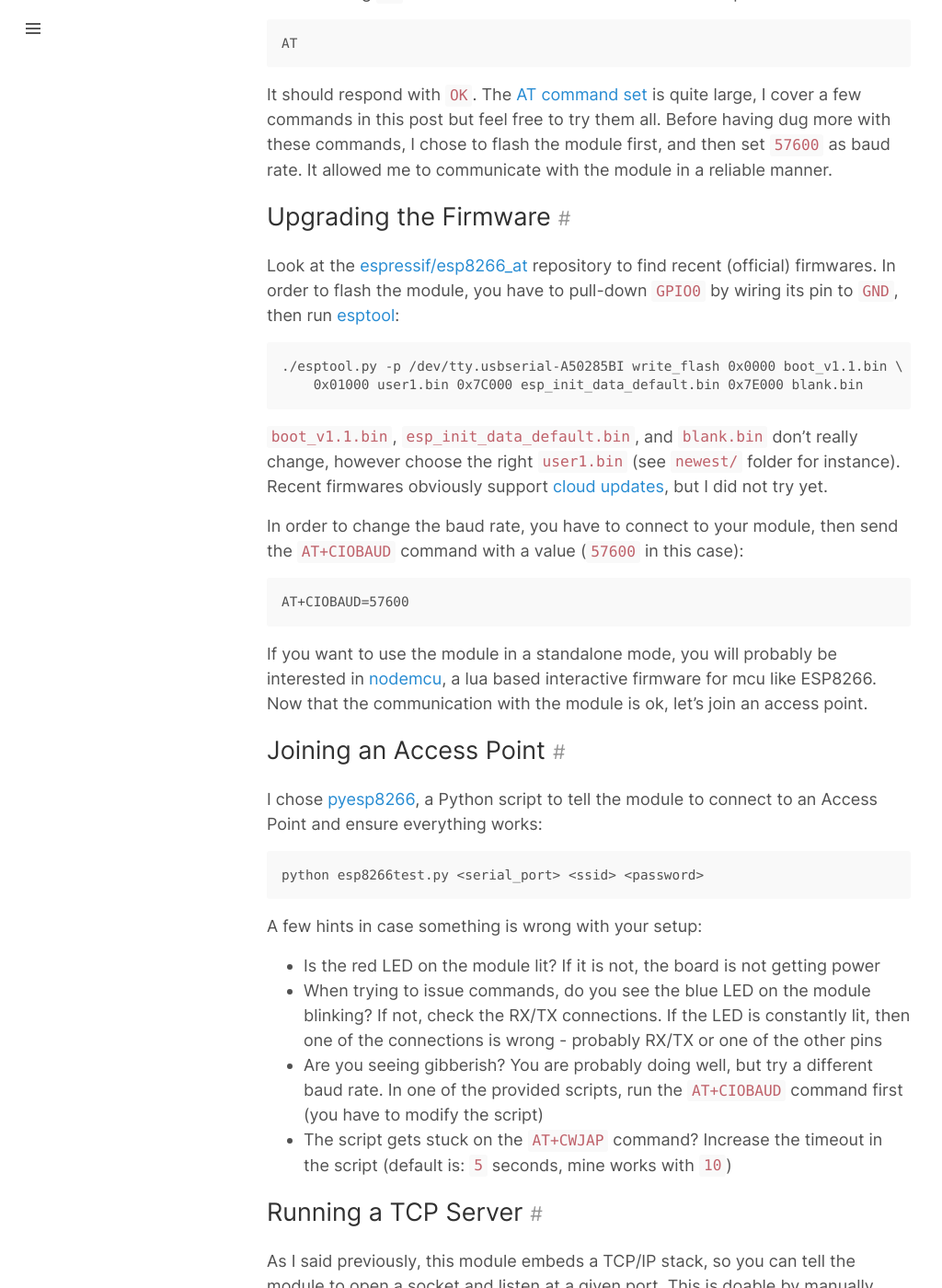
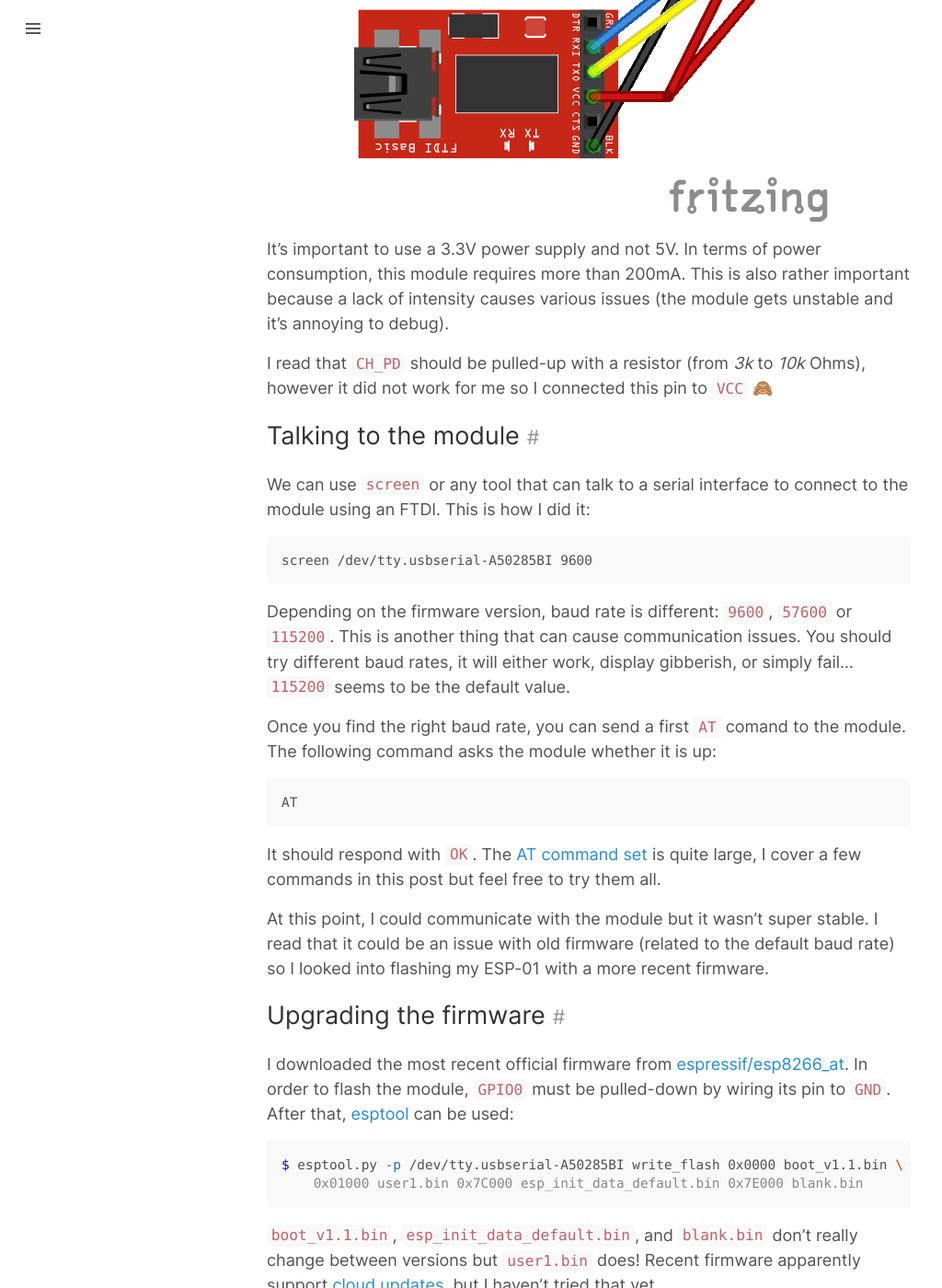
Before and after one commit to willdurand/willdurand.github.io, a Jekyll site: the page built from _posts/2015-03-17-playing-with-a-esp8266-wifi-module.md, in a window 1280 px wide and 1400 px high, scrolled down 1656 px. Shown: the whole window at 92% size, without its empty margins (0-1024 px from the left). Built offline with Jekyll 4.4.1, drawn with Linux system fonts in a browser that asks for light colours; some of the changed text lies outside the part shown.

Commit message:
proofread esp8266 article

````diff
--- a/_posts/2015-03-17-playing-with-a-esp8266-wifi-module.md
+++ b/_posts/2015-03-17-playing-with-a-esp8266-wifi-module.md
@@ -1,176 +1,164 @@
 ---
 layout: post
 location: Clermont-Fd Area, France
-tags: ["arduino", "coffuino"]
-title: "Playing With a ESP8266 WiFi Module"
+title: "Playing with a ESP8266 WiFi module"
 image: /images/posts/2015/esp/wiring.jpg
 tweet_id: 577852966130069505
 updates:
   - date: 2015-03-26
     content: >-
-      I open-sourced [EspWiFi](https://github.com/willdurand/EspWiFi), a Arduino
-      driver for the ESP8266 WiFi Module.
+      ~~I open-sourced EspWiFi, a Arduino driver for the ESP8266 WiFi Module.~~
+  - date: 2022-07-25
+    content: I proofread this article and fixed some links.
 ---
 
-Lately, I started to play with some [Arduino](http://arduino.cc/)-based
-technologies after having made my very own [Arduino
-DIY](http://redmine.acolab.fr/projects/yabbas-v1/wiki/YABBAS) at
-[AcoLab](http://acolab.fr/), a hackerspace based in Clermont-Fd. My new world
-domination plan, named **coffuino**, is to put a coffee machine over the
-Internets. I will write more on this project in the coming weeks, but as you may
-imagine for now, this project requires an Internet connection, hence the aim of
-this article. Let me introduce the **ESP8266 WiFi Module**, courtesy of
-[Paul](https://twitter.com/disk_91).
+I started to play with some [Arduino][]-based technologies after having built my
+very own [Arduino board][arduino diy] at [AcoLab](https://acolab.fr/)[^1] a few
+weeks ago. I've been working on a project to connect a coffee machine to the
+Internets. In this article, I introduce the ESP8266 WiFi module, courtesy of
+[Paul](https://twitter.com/disk_91), from a "user perspective".
 
-![](/images/posts/2015/esp/esp8266.jpg)
+[^1]: AcoLab is a hackerspace based in Clermont-Fd, France.
 
-This is a serial module with a built-in TCP/IP stack, so you can use it
-standalone but you will be likely limited. You need a
-[FTDI](https://en.wikipedia.org/wiki/FTDI) to connect this module to your
-computer, and start communicating with it. _FTDI_ is a common name for
-**USB-to-TTL** (or serial) converter, FTDI being the company making and selling
-these products.
+![](/images/posts/2015/03/esp8266.jpg)
+
+I have a ESP-01 module (ESP8266 being a microchip with its own built-in TCP/IP
+stack). It is possible to program and use this module without any other board
+but the module isn't super powerful. In case you're interested, [nodemcu][] is a
+lua-based interactive firmware worth taking a look! The alternative approach is
+to pair this module with another micro-controller like an Arduino. That's how I
+want to use this WiFi module in the future.
+
+We can get started with just a computer, though. A [FTDI][] is needed to connect
+the module to it. _FTDI_ is a common name for **USB-to-TTL** (or serial)
+converter, FTDI being the company making and selling these products.
 
 ## Wiring
 
-I got a _ESP-01_ version of this module, which has 8 pins: `VCC`, `GND`,
+As mentioned previously, I have a ESP-01, which has 8 pins: `VCC`, `GND`,
 `CH_PD`, `TX`, `RX`, `RST`, `GPIO0`, and `GPIO1`. Wiring the module is not
-complicated and should be the same for all versions of this module:
+super complicated:
 
 - `VCC` needs **3.3V**
 - `CH_PD` has to be pulled-up (meaning it has to be connected to 3.3V as well)
 - `GND` is connected to FTDI's `GND` pin
-- `RX` is connected to FTDI's `TX` pin, because you want to create a loop: `RX` -> `TX` => `RX` -> `TX`
+- `RX` is connected to FTDI's `TX` pin, because we want to create a loop: `RX`
+  -> `TX` => `RX` -> `TX`
 - `TX` is connected to FTDI's `RX` pin
 - other pins are left floating
 
-![](/images/posts/2015/esp/sketch.png)
+![](/images/posts/2015/03/sketch.png)
 
-The important detail here is that this module needs 3.3V, not 5V which is what
-most FTDIs supply. Mine has a jumper to supply either 3.3V or 5V. In case yours
-only supplies 5V, you need a [voltage
-devider](https://en.wikipedia.org/wiki/Voltage_divider). Talking about power,
-this module requires more than 200mA, so use a dedicated power supplier for it.
-**This is really important** because a lack of intensity causes various issues!
+It's important to use a 3.3V power supply and not 5V. In terms of power
+consumption, this module requires more than 200mA. This is also rather important
+because a lack of intensity causes various issues (the module gets unstable and
+it's annoying to debug).
 
 I read that `CH_PD` should be pulled-up with a resistor (from _3k_ to _10k_
-Ohms), however it did not work for me, so I connected this pin to `VCC`.
+Ohms), however it did not work for me so I connected this pin to `VCC` 🙈
 
-## Connecting the Module
+## Talking to the module
 
-Now you can plug your USB cable to your laptop and try to reach your module
-using `screen` or any tool that can talk to a serial interface:
+We can use `screen` or any tool that can talk to a serial interface to connect
+to the module using an FTDI. This is how I did it:
 
-    screen /dev/tty.usbserial-A50285BI 9600
+```
+screen /dev/tty.usbserial-A50285BI 9600
+```
 
 Depending on the firmware version, baud rate is different: `9600`, `57600` or
-`115200`. This is another thing that can cause communication issues. Try
-different baud rates, it will either work, display gibberish, or simply fail...
-`115200` seems to be the default value, however most FTDIs are not able to work
-well at such a rate.
+`115200`. This is another thing that can cause communication issues. You should
+try different baud rates, it will either work, display gibberish, or simply
+fail... `115200` seems to be the default value.
 
-Once you find a decent baud rate, you can send a first **AT** comand to the
-module. The following `AT` command asks the module whether it is up:
+Once you find the right baud rate, you can send a first `AT` comand to the
+module. The following command asks the module whether it is up:
 
-    AT
+```
+AT
+```
 
-It should respond with `OK`. The [AT command
-set](https://github.com/espressif/esp8266_at/wiki/AT_Description) is quite
-large, I cover a few commands in this post but feel free to try them all.
-Before having dug more with these commands, I chose to flash the module first,
-and then set `57600` as baud rate. It allowed me to communicate with the module
-in a reliable manner.
+It should respond with `OK`. The [AT command set][] is quite large, I cover a
+few commands in this post but feel free to try them all.
 
-## Upgrading the Firmware
+At this point, I could communicate with the module but it wasn't super stable. I
+read that it could be an issue with old firmware (related to the default baud
+rate) so I looked into flashing my ESP-01 with a more recent firmware.
 
-Look at the
-[espressif/esp8266_at](https://github.com/espressif/esp8266_at/tree/master/bin)
-repository to find recent (official) firmwares. In order to flash the module,
-you have to pull-down `GPIO0` by wiring its pin to `GND`, then run
-[esptool](https://github.com/themadinventor/esptool):
+## Upgrading the firmware
 
-    ./esptool.py -p /dev/tty.usbserial-A50285BI write_flash 0x0000 boot_v1.1.bin \
-        0x01000 user1.bin 0x7C000 esp_init_data_default.bin 0x7E000 blank.bin
+I downloaded the most recent official firmware from [espressif/esp8266_at][]. In
+order to flash the module, `GPIO0` must be pulled-down by wiring its pin to
+`GND`. After that, [esptool](https://github.com/themadinventor/esptool) can be
+used:
+
+``` console
+$ esptool.py -p /dev/tty.usbserial-A50285BI write_flash 0x0000 boot_v1.1.bin \
+    0x01000 user1.bin 0x7C000 esp_init_data_default.bin 0x7E000 blank.bin
+```
 
 `boot_v1.1.bin`, `esp_init_data_default.bin`, and `blank.bin` don't really
-change, however choose the right `user1.bin` (see `newest/` folder for
-instance). Recent firmwares obviously support [cloud
-updates](http://blog.electrodragon.com/cloud-updating-your-wi07c-esp8266-now/),
-but I did not try yet.
+change between versions but `user1.bin` does! Recent firmware apparently support
+[cloud updates][], but I haven't tried that yet.
 
-In order to change the baud rate, you have to connect to your module, then send
-the `AT+CIOBAUD` command with a value (`57600` in this case):
+In order to change the baud rate, connect to your module and send the
+`AT+CIOBAUD` command with a value (`57600` in this case):
 
-    AT+CIOBAUD=57600
+```
+AT+CIOBAUD=57600
+```
 
-If you want to use the module in a standalone mode, you will probably be
-interested in [nodemcu](https://github.com/nodemcu/nodemcu-firmware), a lua
-based interactive firmware for mcu like ESP8266.
-Now that the communication with the module is ok, let's join an access point.
+Now that the communication with the module is OK, let's join an access point.
 
-## Joining an Access Point
+## Joining an access point
 
-I chose [pyesp8266](https://github.com/guyz/pyesp8266), a Python script to tell
-the module to connect to an Access Point and ensure everything works:
+I used [pyesp8266](https://github.com/guyz/pyesp8266) to talk to the module and
+connect to an Access Point. This tool offers a thin abstraction layer on top of
+some more AT commands:
 
-    python esp8266test.py <serial_port> <ssid> <password>
+```console
+$ python esp8266test.py <serial_port> <ssid> <password>
+```
 
-A few hints in case something is wrong with your setup:
+A few hints in case something goes wrong:
 
 - Is the red LED on the module lit? If it is not, the board is not getting
-  power
+  power.
 - When trying to issue commands, do you see the blue LED on the module blinking?
   If not, check the RX/TX connections. If the LED is constantly lit, then one of
-  the connections is wrong - probably RX/TX or one of the other pins
-- Are you seeing gibberish? You are probably doing well, but try a different
-  baud rate. In one of the provided scripts, run the `AT+CIOBAUD` command first
-  (you have to modify the script)
+  the connections is wrong (probably RX/TX).
+- Are you seeing gibberish? Try a different baud rate. In one of the provided
+  scripts, run the `AT+CIOBAUD` command first (modify the script).
 - The script gets stuck on the `AT+CWJAP` command? Increase the timeout in the
-  script (default is: `5` seconds, mine works with `10`)
+  script (default is: `5` seconds, mine works better with `10`).
 
-## Running a TCP Server
+## Running a TCP server
 
-As I said previously, this module embeds a TCP/IP stack, so you can tell the
-module to open a socket and listen at a given port. This is doable by manually
-sending `AT` commands or by using the `esp8266server.py` script, bundled with the
-`pyesp8266` tool:
+As I wrote previously, this module embeds a TCP/IP stack, which allows the
+module to open a socket and listen to a given port (among other things). This is
+doable by manually sending `AT` commands or by using the `esp8266server.py`
+script (bundled with the `pyesp8266` tool).
 
-![](/images/posts/2015/esp/screen.png)
+![](/images/posts/2015/03/screen.png)
 
-The script runs a simple TCP server on port `80` by sending the following `AT`
+This script runs a simple TCP server on port `80` by sending the following `AT`
 commands:
 
-    # allow multiple connections
-    AT+CIPMUX=1
+```
+# allow multiple connections
+AT+CIPMUX=1
 
-    # run a TCP server on port 80
-    AT+CIPSERVER=1,80
+# run a TCP server on port 80
+AT+CIPSERVER=1,80
+```
 
-In case you did not notice, it also send the `AT+CIFSR` to retrieve the IP
-address. Browsing it will give you a message starting wit `GOT IT!`
-
-## Coffuino, You Said?
-
-**coffuino** is the project I am working on during my spare time, and it needs
-an Internet connection. I used this WiFi module and implemented a library to
-manage it in C++, which should be opensourced soon.
-There are a few libraries for Arduino, but I did not find any simple library
-that worked with my setup (my Arduino only has one hardware serial for instance).
-
-The picture below is the prototype of **coffuino** (PS: you will find more
-teasers on [Twitter](https://twitter.com/couac)):
-
-![](/images/posts/2015/esp/wiring.jpg)
-
-The Arduino is powered by a former Apple USB cable (\o/) whereas the WiFi module
-uses the 3.3V output of my FTDI. Note that I set the baud rate to `115200` in
-order to connect the module to my Arduino (which perfectly handles such a rate).
-
-I will give more details on the software part in another article.
+The script also sends the `AT+CIFSR` to retrieve the IP address. We can use this
+IP to connect to the server. In a web browser, we would see the message `GOT
+IT!` as depicted in the screenshot above.
 
 ## Links
 
-Because it would not have been possible without these articles and useful
+Because nothing would have been possible without these articles and useful
 resources, thanks!
 
 - [Getting started with the esp8266 and Arduino](http://www.madebymarket.com/blog/dev/getting-started-with-esp8266.html)
@@ -183,3 +171,11 @@
 - [esp8266/esp8266-wiki - Toolchain @ GitHub](https://github.com/esp8266/esp8266-wiki)
 - [ESP8266 WiFi Module Quick Start Guide](http://www.labradoc.com/i/follower/p/notes-esp8266)
 - [ESP8266 Offical AT+ Command @ GitHub](https://github.com/espressif/esp8266_at)
+
+[arduino]: https://www.arduino.cc/
+[arduino diy]: https://redmine.acolab.fr/projects/yabbas-v1/wiki/YABBAS
+[ftdi]: https://en.wikipedia.org/wiki/FTDI
+[at command set]: https://github.com/espressif/esp8266_at/wiki/AT_Description
+[espressif/esp8266_at]: https://github.com/espressif/esp8266_at/tree/master/bin
+[cloud updates]: https://www.electrodragon.com/cloud-updating-your-wi07c-esp8266-now/
+[nodemcu]: https://github.com/nodemcu/nodemcu-firmware
````
Also changed, not shown: images/posts/2015/03/wiring.jpg (deleted).
